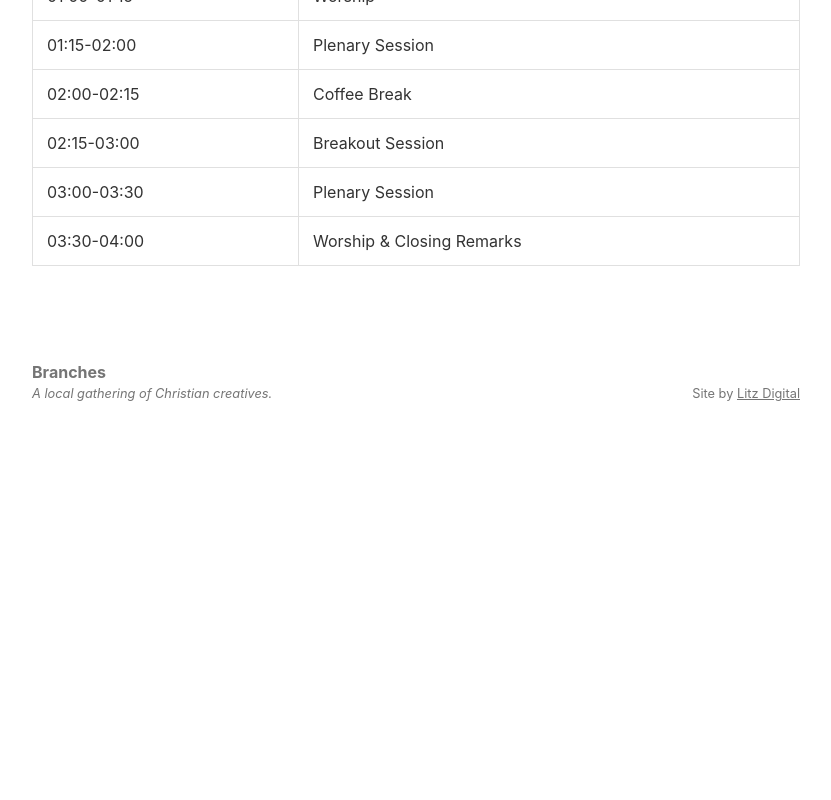
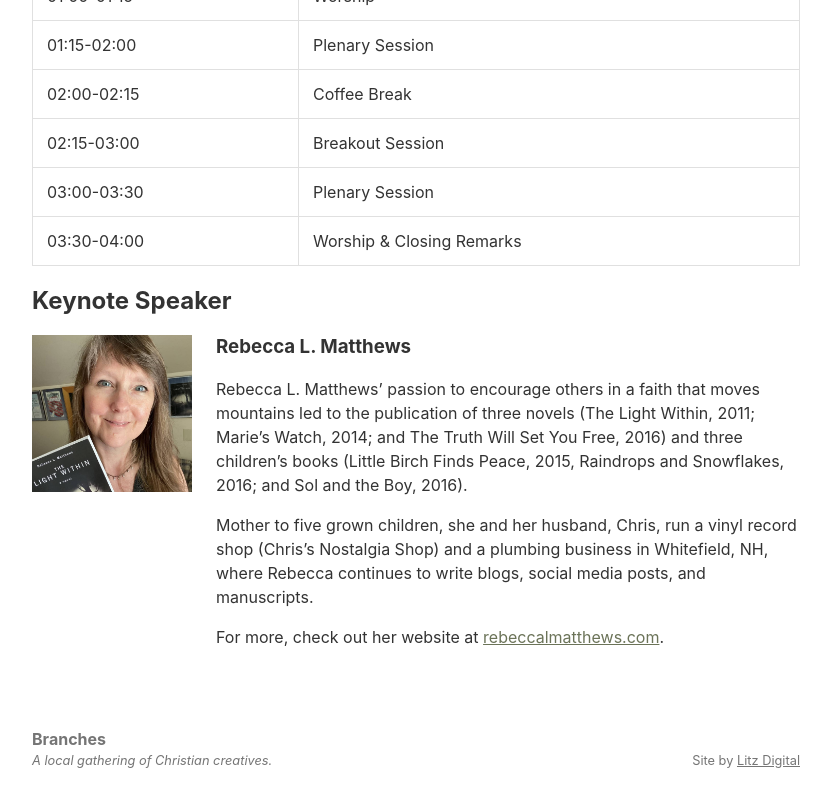
Before and after one commit to mattlitzinger/branches-gathering, an Eleventy site: page content/schedule/index.njk in a window 1280 px wide. Shown: the part 645-1445 px from the top of the page, without its empty margins (224-1055 px from the left). Before the commit the page ends 1078 px from the top, so only its background shows below. Built offline with nearby package versions, Linux system fonts and the light colour scheme; Eleventy itself is replaced by a stand-in of ours; files that its build step writes are made by us from their sources.

Commit message:
Adds keynote speaker bio to schedule page

```diff
--- a/content/schedule/index.njk
+++ b/content/schedule/index.njk
@@ -25,3 +25,18 @@ eleventyNavigation:
     <tbody>
   </table>
 </div>
+
+<h2>Keynote Speaker</h2>
+
+<div class="flexbox">
+
+  <img src="/img/rebecca-matthews.jpg" alt="Rebecca Matthews headshot" width="160" />
+
+  <div>
+    <h3>Rebecca L. Matthews</h3>
+    <p>Rebecca L. Matthews’ passion to encourage others in a faith that moves mountains led to the publication of three novels (The Light Within, 2011; Marie’s Watch, 2014; and The Truth Will Set You Free, 2016) and three children’s books (Little Birch Finds Peace, 2015, Raindrops and Snowflakes, 2016; and Sol and the Boy, 2016).</p>
+    <p>Mother to five grown children, she and her husband, Chris, run a vinyl record shop (Chris’s Nostalgia Shop) and a plumbing business in Whitefield, NH, where Rebecca continues to write blogs, social media posts, and manuscripts.</p>
+    <p>For more, check out her website at <a href="http://rebeccalmatthews.com" target="_blank">rebeccalmatthews.com</a>.</p>
+  </div>
+
+</div>
--- a/public/css/index.css
+++ b/public/css/index.css
@@ -104,6 +104,12 @@ a[href]:focus {
 
 .mb-0 {
 	margin-bottom: 0 !important;
+}
+
+.flexbox {
+	display: flex;
+	align-items: flex-start;
+	gap: 1.5rem;
 }
 
 /* Main */
```
Also changed, not shown: public/img/rebecca-matthews.jpg (added), 1 other file.
